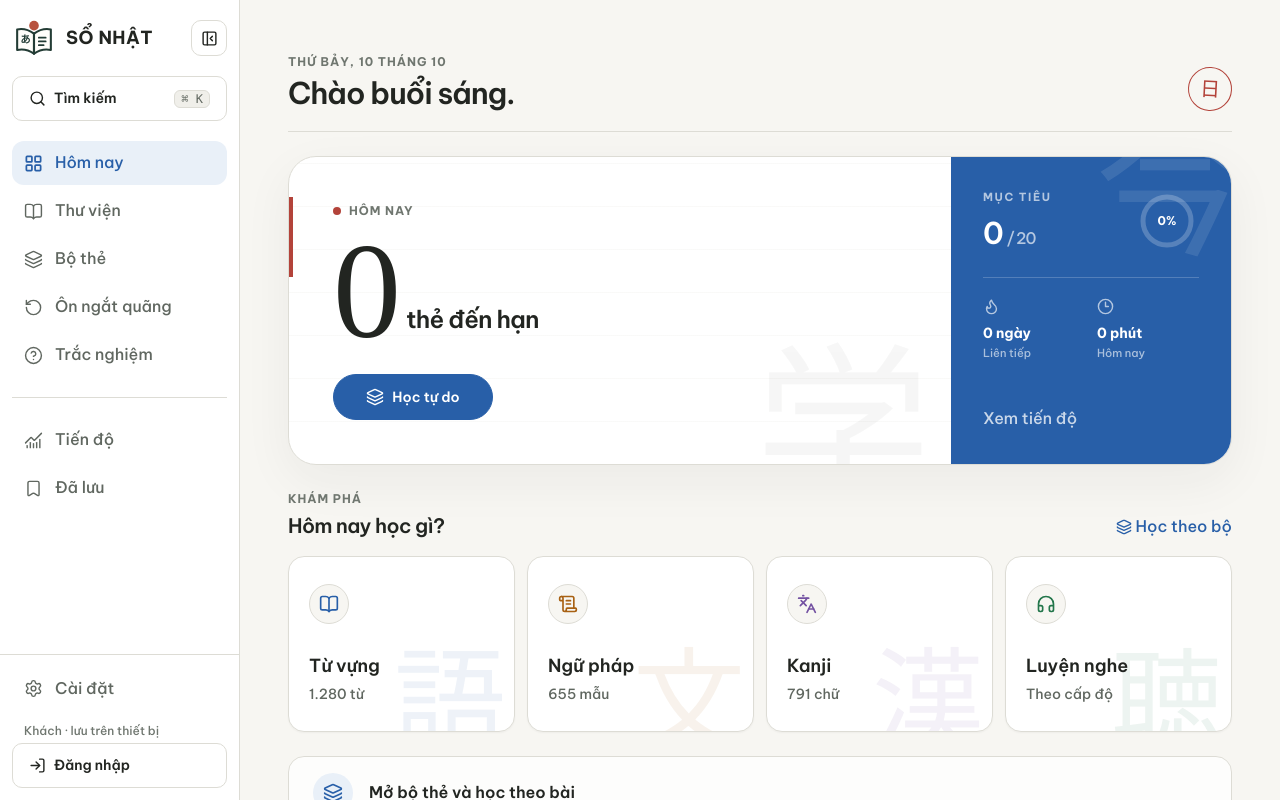
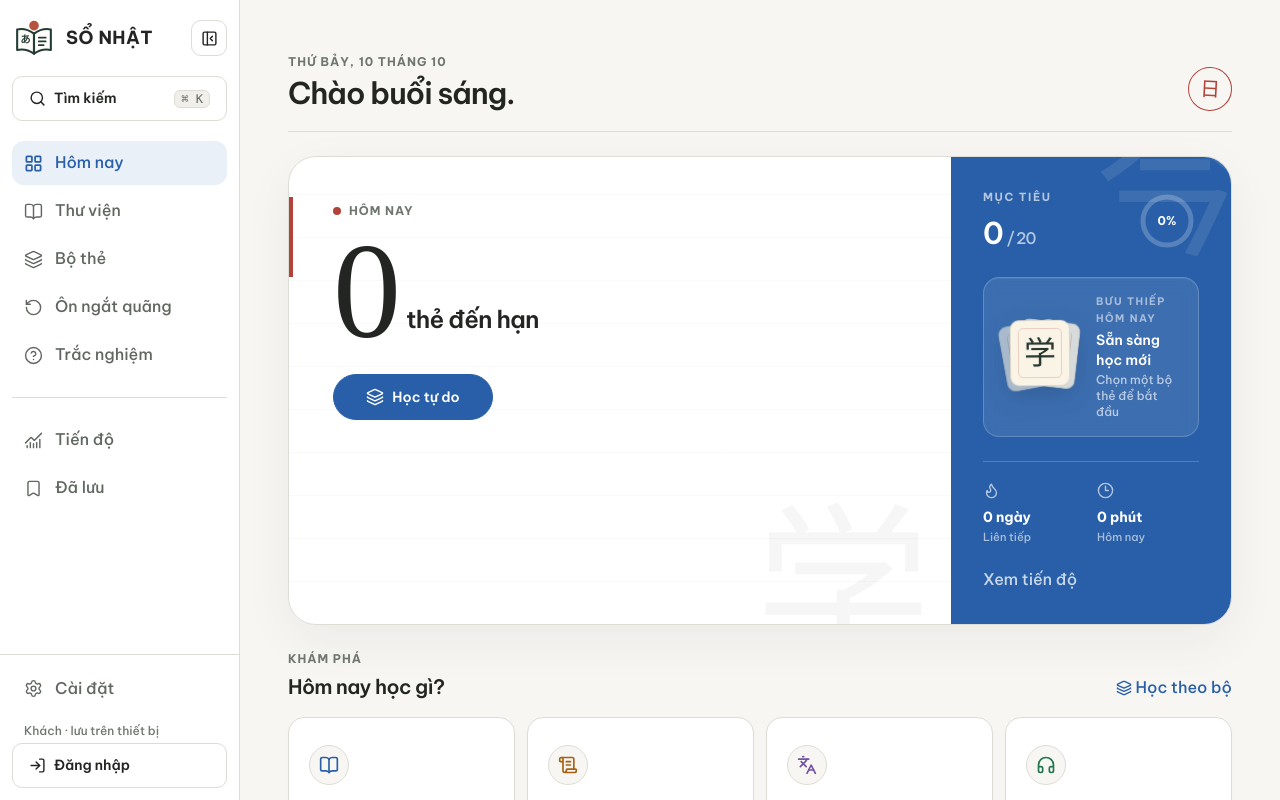
Before and after one commit to phitruong211/N3, a React (Vite) app: page /today in a window 1280 px wide. Both pictures are taken after a click on the button "Học thử". Shown: the top 800 px of the page. Built offline with nearby package versions, Linux system fonts and the light colour scheme; no server answers; a web font is replaced by a local one.

Commit message:
Polish dashboard motion and daily postcard

```diff
--- a/src/components/dashboard/Dashboard.tsx
+++ b/src/components/dashboard/Dashboard.tsx
@@ -6,6 +6,7 @@ import { hasLegacyLearningData } from '@/lib/storage';
 import type { PageId } from '@/types';
 import {
   BookOpen,
+  Check,
   Clock3,
   Flame,
   Headphones,
@@ -25,6 +26,7 @@ export function Dashboard() {
   const due = useMemo(() => getDueCards(srsCards).length, [srsCards]);
   const reviewed = today?.cardsReviewed ?? 0;
   const goalProgress = settings.dailyGoal > 0 ? Math.min(100, Math.round(reviewed / settings.dailyGoal * 100)) : 100;
+  const goalComplete = settings.dailyGoal > 0 && reviewed >= settings.dailyGoal;
   const displayName = user?.displayName?.trim().split(/\s+/)[0];
   const hour = new Date().getHours();
   const greeting = hour < 11 ? 'Chào buổi sáng' : hour < 18 ? 'Chào buổi chiều' : 'Chào buổi tối';
@@ -55,18 +57,19 @@ export function Dashboard() {
             <strong className="font-serif text-[clamp(5rem,11vw,8.5rem)] font-normal leading-[.75] tracking-[-.08em] text-[var(--color-text)]">{due}</strong>
             <h2 id="today-focus-title" className="max-w-48 pb-1 text-xl font-semibold leading-tight tracking-[-.03em] sm:pb-2 sm:text-2xl">thẻ đến hạn</h2>
           </div>
-          <button onClick={() => setCurrentPage(due > 0 ? 'srs' : 'flashcards')} className="study-button study-button-primary mt-8 min-w-40 !rounded-full">
+          <button onClick={() => setCurrentPage(due > 0 ? 'srs' : 'flashcards')} className="study-button study-button-primary dashboard-primary-cta mt-8 min-w-40 !rounded-full">
             {due > 0 ? <RotateCcw size={18}/> : <Layers size={18}/>} {due > 0 ? 'Ôn ngay' : 'Học tự do'}
           </button>
           <span className="pointer-events-none absolute -bottom-14 right-5 select-none font-serif text-[11rem] leading-none text-[var(--color-text)] opacity-[.035]" aria-hidden="true">学</span>
         </div>
 
-        <div className="dashboard-progress relative flex min-h-72 flex-col justify-between overflow-hidden bg-[var(--color-accent)] p-6 text-[var(--color-text-inverse)] sm:p-8">
+        <div className="dashboard-progress relative flex min-h-80 flex-col justify-between overflow-hidden bg-[var(--color-accent)] p-6 text-[var(--color-text-inverse)] sm:p-8">
           <span className="absolute -right-6 -top-12 font-serif text-[10rem] leading-none opacity-10" aria-hidden="true">今</span>
           <div className="relative flex items-start justify-between gap-4">
             <div><p className="text-[.7rem] font-bold uppercase tracking-[.14em] opacity-65">Mục tiêu</p><p className="mt-2 text-3xl font-semibold tracking-[-.04em]">{reviewed}<span className="ml-1 text-base font-medium opacity-65">/ {settings.dailyGoal}</span></p></div>
             <GoalDial value={goalProgress}/>
           </div>
+          <TodayPostcard due={due} complete={goalComplete}/>
           <div className="relative grid grid-cols-2 gap-3 border-t border-current/20 pt-5">
             <MiniMetric icon={Flame} value={`${streak} ngày`} label="Liên tiếp"/>
             <MiniMetric icon={Clock3} value={`${Math.round(today?.timeSpent ?? 0)} phút`} label="Hôm nay"/>
@@ -87,9 +90,9 @@ export function Dashboard() {
         <button className="flex items-center gap-1 text-sm font-semibold text-[var(--color-accent)] hover:underline" onClick={() => setCurrentPage('flashcards')}><Layers size={16}/> Học theo bộ</button>
       </div>
       <div className="grid gap-3 sm:grid-cols-2 xl:grid-cols-4">
-        {library.map(({ page, title, count, mark, icon: Icon, tone }) => <button key={page} onClick={() => setCurrentPage(page)} className="dashboard-library-card group relative min-h-44 overflow-hidden rounded-2xl border border-[var(--color-border)] bg-[var(--color-surface)] p-5 text-left" style={{ '--dashboard-card-tone': tone } as CSSProperties}>
-          <span className="absolute -bottom-7 right-2 select-none font-serif text-[7rem] leading-none opacity-[.08]" style={{ color: tone }} aria-hidden="true">{mark}</span>
-          <span className="grid h-10 w-10 place-items-center rounded-full border border-[var(--color-border)] bg-[var(--color-bg)]" style={{ color: tone }}><Icon size={20}/></span>
+        {library.map(({ page, title, count, mark, icon: Icon, tone }, index) => <button key={page} onClick={() => setCurrentPage(page)} className="dashboard-library-card group relative min-h-44 overflow-hidden rounded-2xl border border-[var(--color-border)] bg-[var(--color-surface)] p-5 text-left" style={{ '--dashboard-card-tone': tone, '--dashboard-card-delay': `${.14 + index * .055}s` } as CSSProperties}>
+          <span className="dashboard-card-mark absolute -bottom-7 right-2 select-none font-serif text-[7rem] leading-none opacity-[.08]" style={{ color: tone }} aria-hidden="true">{mark}</span>
+          <span className="dashboard-card-icon grid h-10 w-10 place-items-center rounded-full border border-[var(--color-border)] bg-[var(--color-bg)]" style={{ color: tone }}><Icon size={20}/></span>
           <h3 className="relative mt-7 text-lg font-semibold">{title}</h3>
           <p className="relative mt-1 text-sm font-medium text-[var(--color-text-secondary)]">{count}</p>
         </button>)}
@@ -108,6 +111,26 @@ export function Dashboard() {
   </div>;
 }
 
+function TodayPostcard({ due, complete }: { due: number; complete: boolean }) {
+  const title = complete ? 'Hôm nay đã xong' : due > 0 ? 'Một lượt ôn ngắn' : 'Sẵn sàng học mới';
+  const caption = complete ? 'Mục tiêu đã hoàn thành' : due > 0 ? `${due} thẻ đang chờ bạn` : 'Chọn một bộ thẻ để bắt đầu';
+  return <div className={`dashboard-postcard relative my-6 flex min-h-28 items-center gap-4 rounded-2xl p-4 ${complete ? 'is-complete' : ''}`} role="status">
+    <div className="dashboard-card-stack relative h-20 w-20 shrink-0" aria-hidden="true">
+      <span className="dashboard-study-card dashboard-study-card-back"/>
+      <span className="dashboard-study-card dashboard-study-card-middle"/>
+      <span className="dashboard-study-card dashboard-study-card-front">
+        <span className="dashboard-postcard-mark font-serif">{complete ? '完' : '学'}</span>
+        {complete && <span className="dashboard-complete-check"><Check size={12} strokeWidth={3}/></span>}
+      </span>
+    </div>
+    <div className="relative min-w-0">
+      <p className="text-[.65rem] font-bold uppercase tracking-[.14em] opacity-55">Bưu thiếp hôm nay</p>
+      <p className="mt-1 text-sm font-semibold leading-snug">{title}</p>
+      <p className="mt-0.5 text-xs opacity-65">{caption}</p>
+    </div>
+  </div>;
+}
+
 function GoalDial({ value }: { value: number }) {
   const radius = 24;
   const circumference = 2 * Math.PI * radius;
--- a/src/index.css
+++ b/src/index.css
@@ -186,22 +186,48 @@ button, input, select, textarea { font: inherit; }
 .study-copy { color: var(--color-text-secondary); font-size: .875rem; line-height: 1.7; overflow-wrap: anywhere; }
 
 /* Dashboard: a quiet Japanese editorial page, with one clear action. */
-@keyframes dashboard-enter { from { opacity: 0; transform: translateY(8px); } to { opacity: 1; transform: translateY(0); } }
-.dashboard-page > * { animation: dashboard-enter .42s cubic-bezier(.2,.8,.2,1) both; }
+@keyframes dashboard-enter { from { opacity: 0; transform: translateY(10px); } to { opacity: 1; transform: translateY(0); } }
+@keyframes dashboard-card-enter { from { opacity: 0; transform: translateY(14px) scale(.985); } to { opacity: 1; transform: translateY(0) scale(1); } }
+@keyframes dashboard-postcard-float { 0%, 100% { transform: translateY(0) rotate(-1.5deg); } 50% { transform: translateY(-4px) rotate(-.5deg); } }
+@keyframes dashboard-seal-in { 0% { opacity: 0; transform: scale(1.45) rotate(-10deg); } 70% { opacity: 1; transform: scale(.94) rotate(2deg); } 100% { opacity: 1; transform: scale(1) rotate(0); } }
+.dashboard-page > * { animation: dashboard-enter .48s cubic-bezier(.2,.8,.2,1) both; }
 .dashboard-page > :nth-child(2) { animation-delay: .04s; }
 .dashboard-page > :nth-child(3) { animation-delay: .08s; }
 .dashboard-page > :nth-child(4) { animation-delay: .12s; }
 .dashboard-focus { box-shadow: 0 16px 50px rgba(34, 37, 33, .055); }
 .dashboard-focus > div > div:first-child { background-image: repeating-linear-gradient(0deg, transparent 0, transparent 42px, color-mix(in srgb, var(--color-border) 32%, transparent) 43px); }
-.dashboard-library-card { box-shadow: var(--shadow-sm); transition: transform .22s ease, border-color .22s ease, box-shadow .22s ease; }
+.dashboard-primary-cta { transition: transform .22s cubic-bezier(.2,.8,.2,1), background .15s, border-color .15s, box-shadow .22s ease; }
+.dashboard-primary-cta:hover { box-shadow: 0 9px 24px color-mix(in srgb, var(--color-accent) 24%, transparent); transform: translateY(-2px); }
+.dashboard-primary-cta:active { box-shadow: none; transform: translateY(0) scale(.98); }
+.dashboard-postcard { border: 1px solid rgba(255,255,255,.2); background: rgba(255,255,255,.095); box-shadow: inset 0 1px rgba(255,255,255,.08); backdrop-filter: blur(8px); }
+.dashboard-card-stack { filter: drop-shadow(0 8px 12px rgba(13,28,48,.18)); animation: dashboard-postcard-float 6s ease-in-out infinite; }
+.dashboard-study-card { position: absolute; inset: 7px 10px; display: grid; place-items: center; border-radius: 9px; background: #FAF4E7; border: 1px solid rgba(39,45,39,.14); transform-origin: 50% 85%; }
+.dashboard-study-card::after { position: absolute; inset: 7px; border: 1px solid rgba(179,67,58,.22); border-radius: 5px; content: ''; }
+.dashboard-study-card-back { transform: rotate(-10deg) translate(-4px, 1px); opacity: .58; }
+.dashboard-study-card-middle { transform: rotate(7deg) translate(5px, 0); opacity: .82; }
+.dashboard-study-card-front { color: #25362F; }
+.dashboard-postcard-mark { position: relative; z-index: 1; font-size: 2rem; line-height: 1; }
+.dashboard-complete-check { position: absolute; z-index: 2; right: -5px; bottom: -5px; display: grid; width: 24px; height: 24px; place-items: center; border: 2px solid #FAF4E7; border-radius: 50%; background: #B3433A; color: #fff; animation: dashboard-seal-in .52s .25s cubic-bezier(.2,.9,.25,1.25) both; }
+.dashboard-postcard.is-complete { background: color-mix(in srgb, var(--color-success) 24%, rgba(255,255,255,.08)); }
+.dashboard-library-card { box-shadow: var(--shadow-sm); animation: dashboard-card-enter .5s var(--dashboard-card-delay, .14s) cubic-bezier(.2,.8,.2,1) both; transition: transform .26s cubic-bezier(.2,.8,.2,1), border-color .22s ease, box-shadow .26s ease; }
 .dashboard-library-card::before { position: absolute; inset: 0 auto 0 0; width: 3px; background: var(--dashboard-card-tone); content: ''; transform: scaleY(0); transform-origin: bottom; transition: transform .22s ease; }
-.dashboard-library-card:hover { border-color: var(--color-border-strong); box-shadow: var(--shadow-md); transform: translateY(-3px); }
+.dashboard-library-card::after { position: absolute; inset: 0; background: radial-gradient(circle at 10% 0%, color-mix(in srgb, var(--dashboard-card-tone) 8%, transparent), transparent 42%); content: ''; opacity: 0; pointer-events: none; transition: opacity .25s ease; }
+.dashboard-card-icon { position: relative; z-index: 1; transition: transform .3s cubic-bezier(.2,.8,.2,1), background .25s ease, border-color .25s ease; }
+.dashboard-card-mark { transition: transform .42s cubic-bezier(.2,.8,.2,1), opacity .3s ease; }
+.dashboard-library-card:hover { border-color: color-mix(in srgb, var(--dashboard-card-tone) 42%, var(--color-border)); box-shadow: var(--shadow-md); transform: translateY(-5px); }
 .dashboard-library-card:hover::before { transform: scaleY(1); }
-.dashboard-free-link { background: color-mix(in srgb, var(--color-surface) 72%, transparent); }
+.dashboard-library-card:hover::after { opacity: 1; }
+.dashboard-library-card:hover .dashboard-card-icon { border-color: color-mix(in srgb, var(--dashboard-card-tone) 28%, var(--color-border)); background: color-mix(in srgb, var(--dashboard-card-tone) 8%, var(--color-bg)); transform: translateY(-2px) rotate(-4deg) scale(1.05); }
+.dashboard-library-card:hover .dashboard-card-mark { opacity: .13; transform: translate(-5px, -4px) rotate(-4deg) scale(1.04); }
+.dashboard-library-card:active { box-shadow: var(--shadow-sm); transform: translateY(-1px) scale(.985); }
+.dashboard-free-link { background: color-mix(in srgb, var(--color-surface) 72%, transparent); box-shadow: var(--shadow-sm); transition: transform .22s cubic-bezier(.2,.8,.2,1), border-color .22s ease, box-shadow .22s ease, background .22s ease; }
+.dashboard-free-link:hover { background: var(--color-surface); box-shadow: var(--shadow-md); transform: translateY(-2px); }
+.dashboard-free-link:active { box-shadow: var(--shadow-sm); transform: scale(.99); }
 @media (max-width: 639px) {
   .dashboard-heading { align-items: flex-start; }
   .dashboard-progress { min-height: 230px; }
   .dashboard-page { gap: 20px; }
+  .dashboard-postcard { margin-block: 1.25rem; }
 }
 
 @theme {
```
